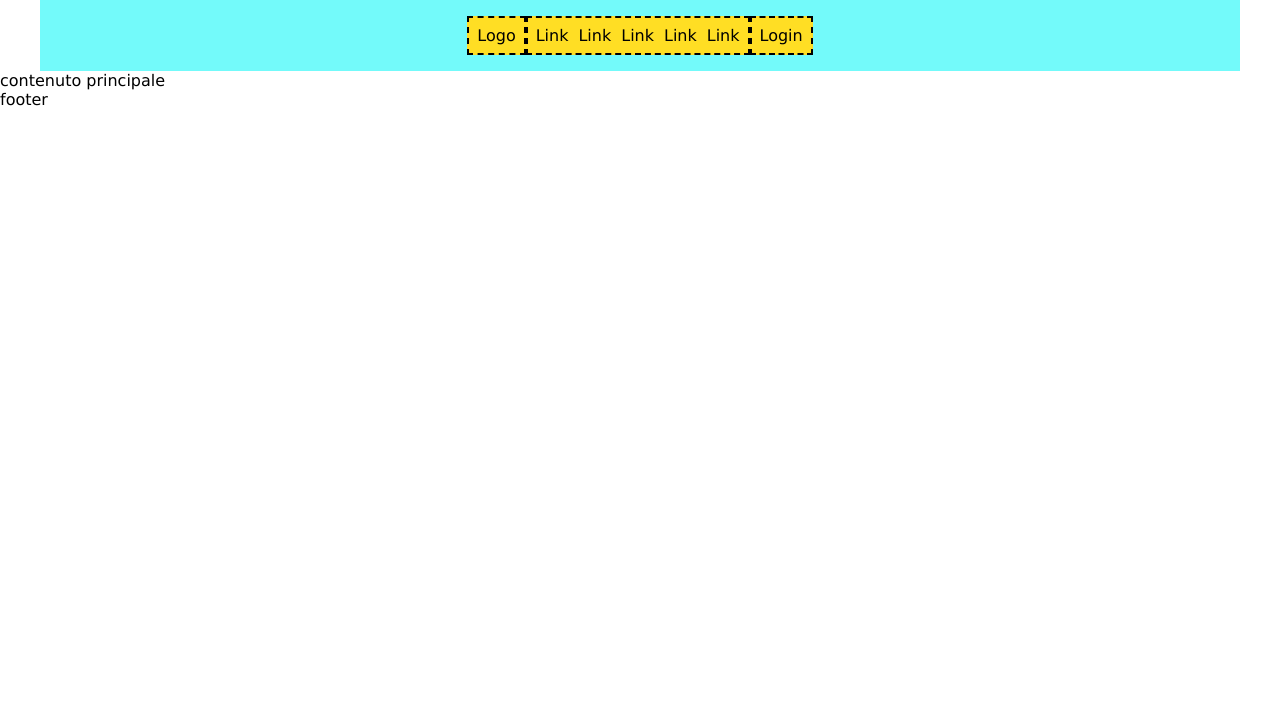
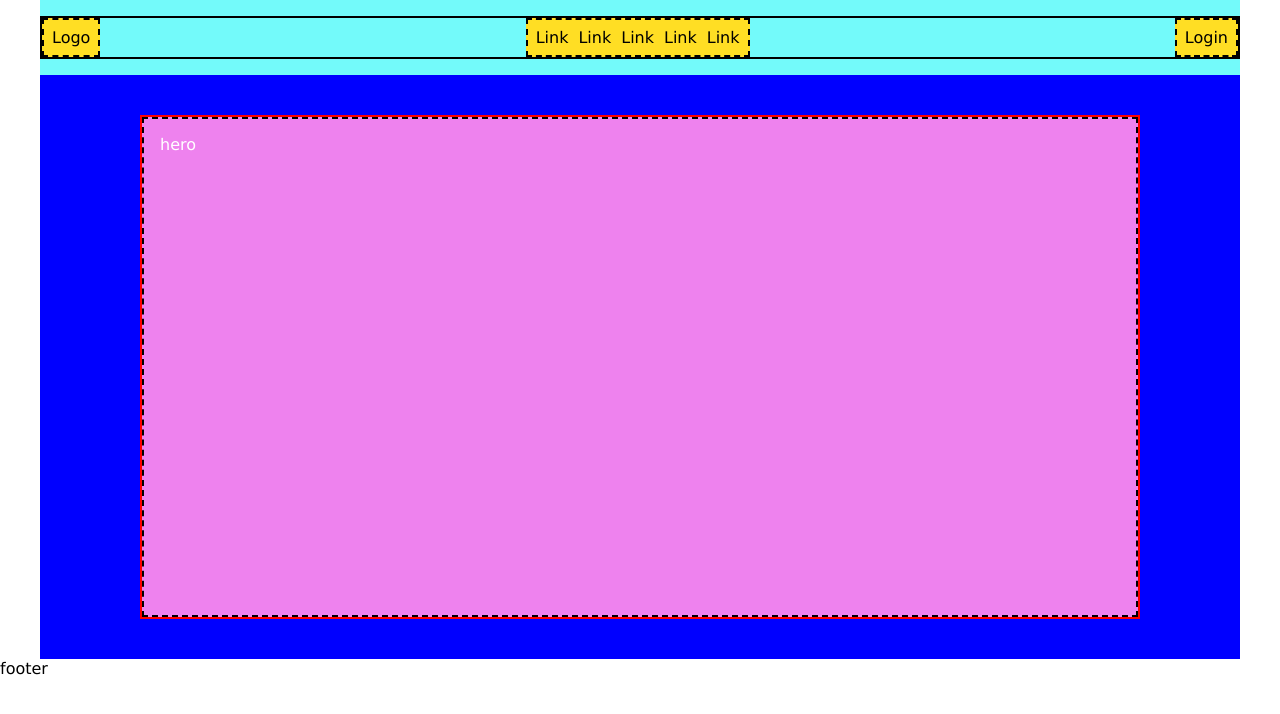
Before and after one commit to GioiPronesti/htmlcss-struttura-discord, a plain HTML site: page index.html in a window 1280 px wide. Drawn offline with Linux system fonts and the light colour scheme.

Commit message:
aggiunta la sezione hero , regole di layout e di debug

```diff
--- a/css/style.css
+++ b/css/style.css
@@ -28,6 +28,20 @@ ul, ol {
     margin: 0 auto;
 }
 
+.hero-container {
+    max-width: 1000px;
+    margin: 0 auto;
+}
+
+.row {
+    display: flex;
+    flex-wrap: wrap;
+}
+
+.col-100 {
+    width: 100%;
+}
+
 /*Header*/
 
 .main-header {
@@ -37,7 +51,7 @@ ul, ol {
 
 .navbar {
     display: flex;
-    justify-content: center;
+    justify-content: space-between;
     align-items: center;
 }
 
@@ -50,8 +64,34 @@ ul, ol {
 
 /*DEBUG RULES*/
 
+.debug .container {
+    border: 2px solid black;
+}
+
+.debug .row {
+    border: 2px solid red;
+    padding: 16x;
+}
+
+.debug .row > * {
+    border: 2px solid rgb(54, 54, 215);
+    padding: 16px;
+}
+
 .debug .navbar > * {
     background-color: rgb(255, 222, 36);
     border: 2px dashed black;
     padding: 8px;
 }
+
+.debug.hero-section {
+    background-color: blue;
+    color: white;
+    padding: 40px;
+}
+
+.debug.hero-section .row > * {
+    border: 2px dashed black;
+    background-color: violet;
+    min-height: 500px;
+}
--- a/index.html
+++ b/index.html
@@ -31,7 +31,18 @@
         </nav>
     </header>
 
-    <main>contenuto principale</main>
+    <main>
+        <section class="hero-section container debug "
+        >
+            <div class="hero-container">
+                <div class="row">
+                    <div class="col-100">hero</div>
+                </div>
+            </div>
+
+        </section>
+
+    </main>
     <footer>footer</footer>
 </body>
 </html>
```
